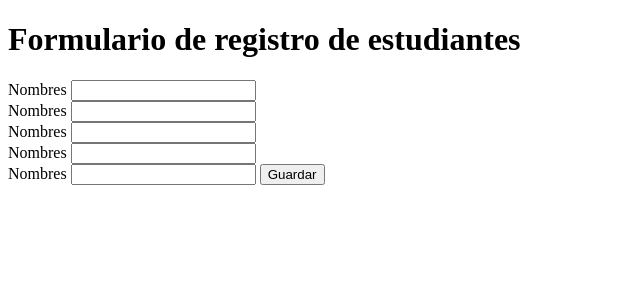
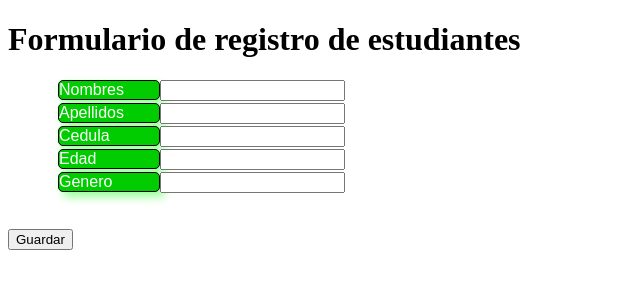
Before and after one commit to AndyPenafiel/Primero, a PHP site: page /formulario_estudiante.php in a window 1280 px wide. Shown: the top 300 px of the page, without its empty margins (0-640 px from the left). Run offline with PHP 8.4, Linux system fonts and the light colour scheme.

Commit message:
Trabajajo Crear Formulario

```diff
--- a/formulario_estudiante.php
+++ b/formulario_estudiante.php
@@ -4,32 +4,56 @@
 	<meta charset="utf-8">
 	<meta name="viewport" content="width=device-width, initial-scale=1">
 	<title>Formulario</title>
+	<style>
+	.contenedores{
+		margin-top:2px;
+		margin-left:50px;
+	}
+	label{
+			background:#00CC00 ;
+			width: 100px;
+			float: left;
+			color:#ffffff;
+			text-decoration: none;
+			font-family:Arial;
+			border-radius: 5px;
+			box-shadow:5px 5px 10px #99FF99;
+			border: solid 1px black ;
+
+	}
+	</style>
 </head>
 <body>
 	<h1>Formulario de registro de estudiantes</h1>
 	<form action=""method="POST">
-		<label for="est_nombres">Nombres</label>
-		<input type="text" name="est_nombres" id="est_nombres">
 
-		<br>
+<div class="contenedores">
+	<label for="est_nombres">Nombres</label>
+	<input type="text" name="est_nombres" id="est_nombres">
+</div>
 
-<label for="est_apellidos">Nombres</label>
-<input type="text" name="est_apellidos" id="est_apellidos">
+<div class="contenedores">
+	<label for="est_apellidos">Apellidos</label>
+	<input type="text" name="est_apellidos" id="est_apellidos">
+</div>
 
-		<br>
+<div class="contenedores">
+	<label for="est_cedula">Cedula</label>
+	<input type="text" name="est_cedula" id="est_cedula">
+</div>
 
-<label for="est_cedula">Nombres</label>
-<input type="text" name="est_cedula" id="est_cedula">
+<div class="contenedores">
+	<label for="est_edad">Edad</label>
+	<input type="text" name="est_edad" id="est_edad">
+</div>
 
-		<br>
+<div class="contenedores">
+	<label for="est_genero">Genero</label>
+	<input type="text" name="est_genero" id="est_genero">
+</div>
 
-<label for="est_edad">Nombres</label>
-<input type="text" name="est_edad" id="est_edad">
-
-		<br>
-
-<label for="est_genero">Nombres</label>
-<input type="text" name="est_genero" id="est_genero">
+<br>
+<br>
 
 <button>Guardar</button>
 
```
Also changed, not shown: 1 other file.
